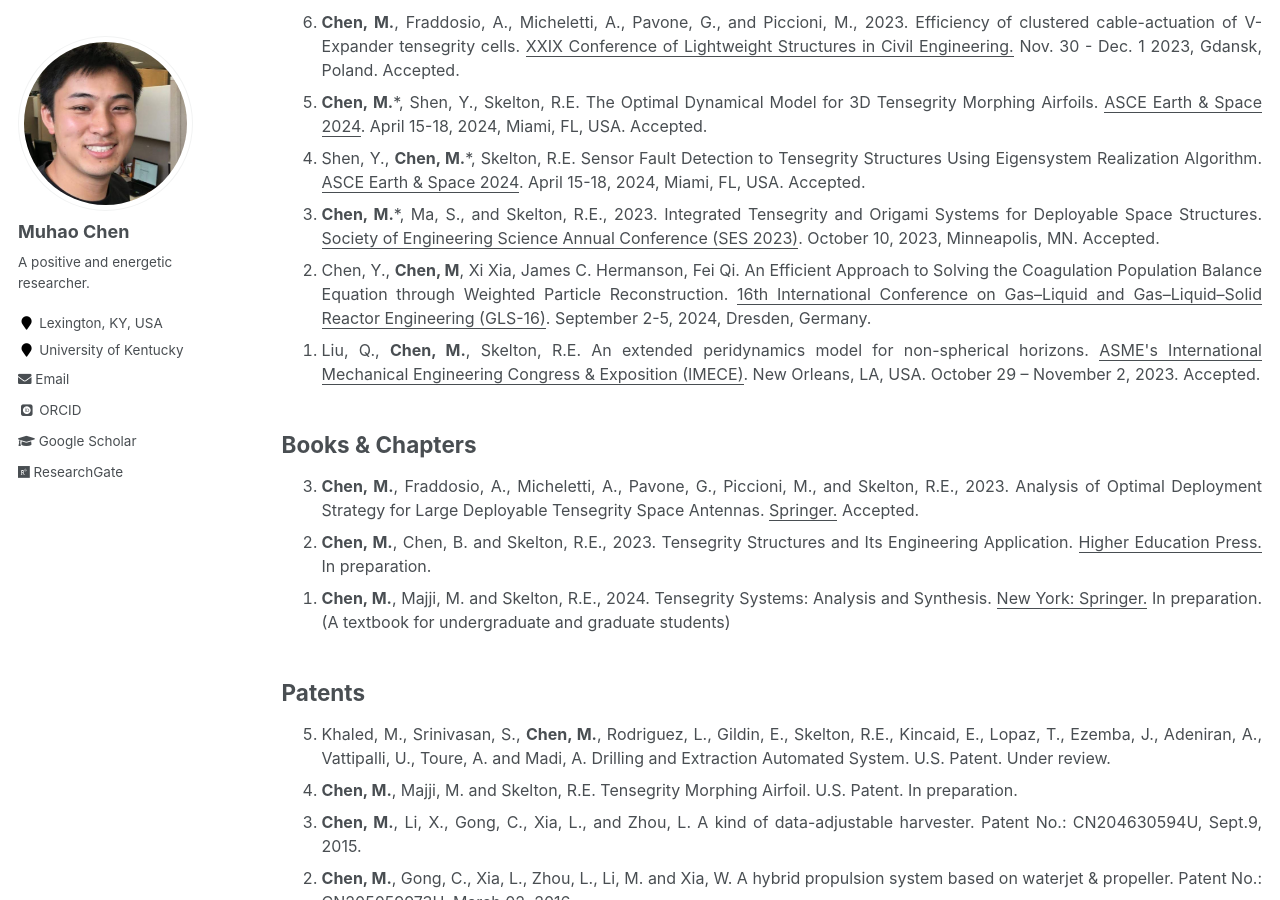
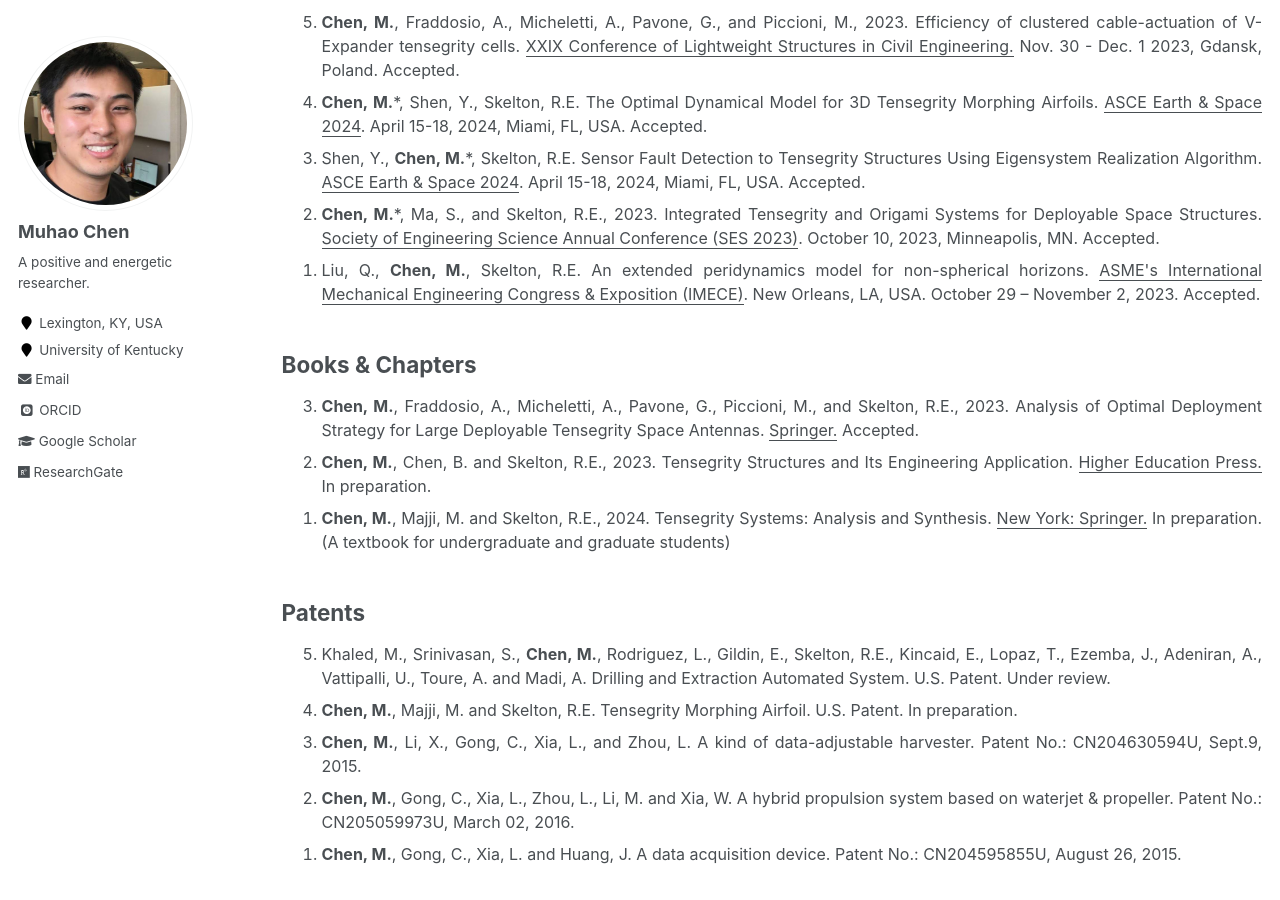
Before and after one commit to Muhao-Chen/muhao-chen.github.io, a Jekyll site: the page built from _pages/publication.md, in a window 1280 px wide and 900 px high, scrolled down 3267 px. Built offline with Jekyll 4.4.1, drawn with Linux system fonts in a browser that asks for light colours; some web fonts are replaced.

Commit message:
Update publication.md

```diff
--- a/_pages/publication.md
+++ b/_pages/publication.md
@@ -89,7 +89,7 @@ toc: true
 <li> <strong>Chen, M.</strong>*, Shen, Y., Skelton, R.E. The Optimal Dynamical Model for 3D Tensegrity Morphing Airfoils. <u>ASCE Earth & Space 2024</u>. April 15-18, 2024, Miami, FL, USA. Accepted. </li>
 <li> Shen, Y., <strong>Chen, M.</strong>*, Skelton, R.E. Sensor Fault Detection to Tensegrity Structures Using Eigensystem Realization Algorithm. <u>ASCE Earth & Space 2024</u>.  April 15-18, 2024, Miami, FL, USA. Accepted. </li>
 <li> <strong>Chen, M.</strong>*, Ma, S., and Skelton, R.E., 2023. Integrated Tensegrity and Origami Systems for Deployable Space Structures. <u>Society of Engineering Science Annual Conference (SES 2023)</u>. October 10, 2023, Minneapolis, MN. Accepted. </li>
-<li> Chen, Y., <strong>Chen, M</strong>, Xi Xia, James C. Hermanson, Fei Qi. An Efficient Approach to Solving the Coagulation Population Balance Equation through Weighted Particle Reconstruction. <u>16th International Conference on Gas–Liquid and Gas–Liquid–Solid Reactor Engineering (GLS-16)</u>. September 2-5, 2024, Dresden, Germany. </li>
+<!-- <li> Chen, Y., <strong>Chen, M</strong>, Xi Xia, James C. Hermanson, Fei Qi. An Efficient Approach to Solving the Coagulation Population Balance Equation through Weighted Particle Reconstruction. <u>16th International Conference on Gas–Liquid and Gas–Liquid–Solid Reactor Engineering (GLS-16)</u>. September 2-5, 2024, Dresden, Germany. </li> -->
 <!-- <li> <strong>Chen, M.</strong>*, Shen, Y., Skelton, R.E. The Optimal Dynamical Model for High-Dimensional Aerospace Structures. <u>ASME's International Mechanical Engineering Congress & Exposition (IMECE)</u>. New Orleans, LA, USA. October 29 – November 2, 2023. Accepted. </li> -->
 <li> Liu, Q., <strong>Chen, M.</strong>, Skelton, R.E. An extended peridynamics model for non-spherical horizons. <u>ASME's International Mechanical Engineering Congress & Exposition (IMECE)</u>. New Orleans, LA, USA. October 29 – November 2, 2023. Accepted. </li>
 <!-- <li> Ma, S., Chen, Y., <strong>Chen, M.</strong>* and Skelton, R.E., 2023. Statics Study of Clustered Tensegrity Structures Considering Pulley Sizes. <u>The International Association for Shell and Spatial Structures (IASS) symposia</u>. July 10-14, 2023, Melbourne, Australia. Accepted. </li> -->
```
